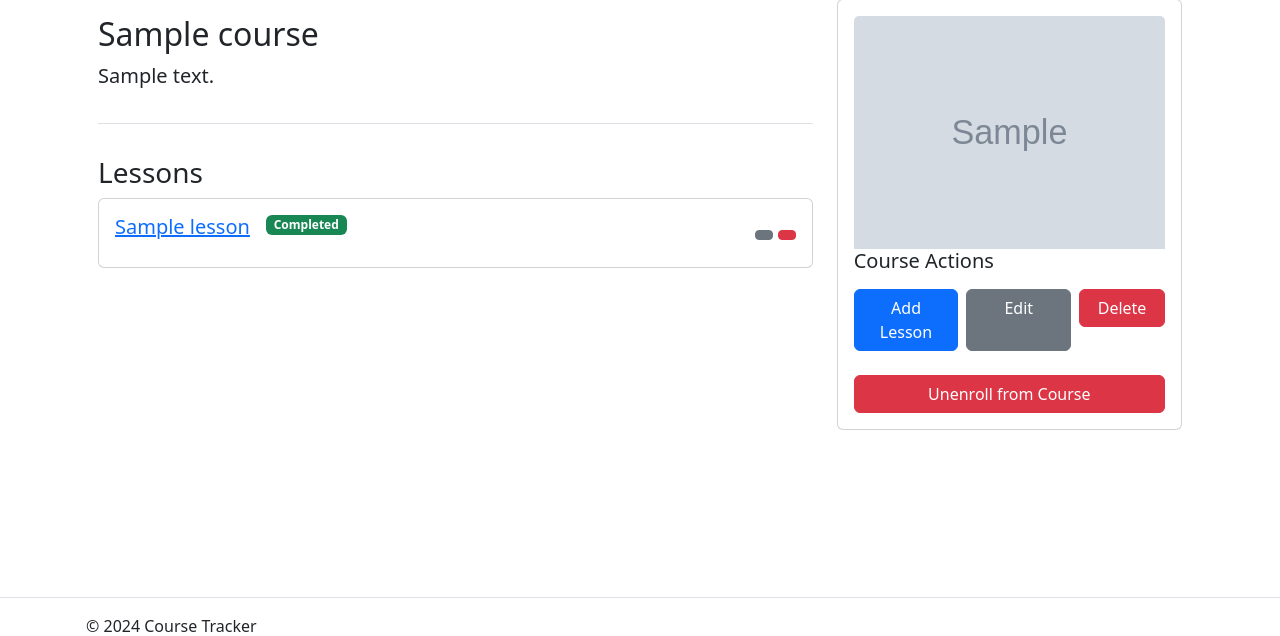
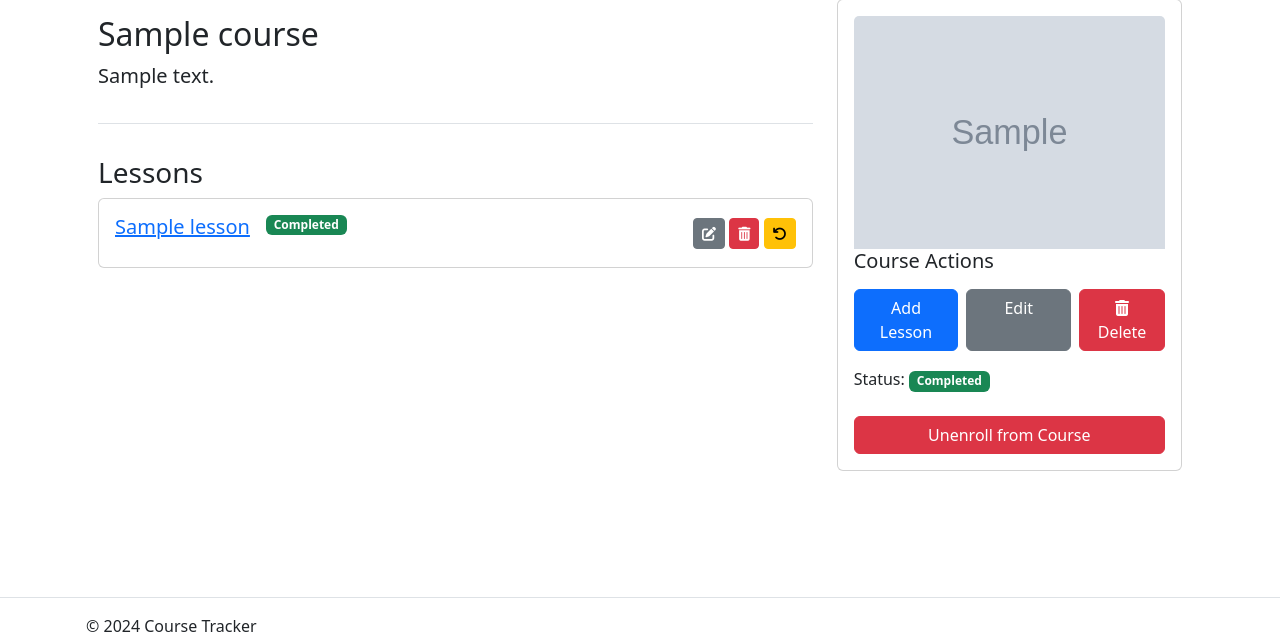
Before and after one commit to wesleybertipaglia/course-tracker, a Flask app: page /courses/1 in a window 1280 px wide. Shown: the part 130-766 px from the top of the page. Run offline with Flask 3, Linux system fonts and the light colour scheme; a user stored in the database is signed in; tables that the repository leaves empty hold one stand-in row (values such as "Sample post"); grey boxes marked "Sample" are stand-in pictures.

Commit message:
feat: add lesson completion

```diff
--- a/app.py
+++ b/app.py
@@ -12,7 +12,7 @@ login_manager = LoginManager(app)
 login_manager.login_view = 'sign_in'
 bcrypt = Bcrypt(app)
 
-from models import Course, Enrollment, Lesson, User
+from models import Completion, Course, Enrollment, Lesson, User
 from forms import CourseForm, LessonForm, SignInForm, SignUpForm
 
 with app.app_context():
@@ -68,12 +68,23 @@ def course_list():
     courses = Course.query.all()
     return render_template('course/list.html', courses=courses)
 
+def completion_lesson_status(course_id):
+    if current_user.is_authenticated:
+        lessons = Lesson.query.filter_by(course_id=course_id).all()
+        completions = {}
+        for lesson in lessons:
+            completion = Completion.query.filter_by(user_id=current_user.id, lesson_id=lesson.id).first()
+            completions[lesson.id] = (completion is not None)
+        return completions
+    return {}
+
 @app.route('/courses/<course_id>')
 def course_detail(course_id):
     course = Course.query.get_or_404(course_id)
     enrollment = Enrollment.query.filter_by(user_id=current_user.id, course_id=course.id).first()
     lessons = Lesson.query.filter_by(course_id=course_id).all()
-    return render_template('course/detail.html', course=course, lessons=lessons, enrollment=enrollment)
+    completions = completion_lesson_status(course_id)
+    return render_template('course/detail.html', course=course, lessons=lessons, enrollment=enrollment, completions=completions)
 
 @app.route('/courses/new', methods=['GET', 'POST'])
 @login_required
@@ -160,13 +171,13 @@ def complete_course(course_id):
     flash('Course marked as completed!', 'success')
     return redirect(url_for('course_detail', course_id=course.id))
 
-
 @app.route('/course/<course_id>/lesson/new', methods=['GET', 'POST'])
 @login_required
 def lesson_new(course_id):
     form = LessonForm()
     if form.validate_on_submit():
-        lesson = Lesson(title=form.title.data, description=form.description.data, video_link=form.video_link.data, course_id=course_id)
+        order = Lesson.query.filter_by(course_id=course_id).count() + 1
+        lesson = Lesson(title=form.title.data, description=form.description.data, video_link=form.video_link.data, course_id=course_id, order=order)
         db.session.add(lesson)
         db.session.commit()
         flash('Lesson added!', 'success')
@@ -181,7 +192,8 @@ def lesson_detail(lesson_id):
     if course.user_id != current_user.id and not Enrollment.query.filter_by(user_id=current_user.id, course_id=course.id).first():
         flash('You do not have access to this lesson.', 'danger')
         return redirect(url_for('course_detail', course_id=course.id))
-    return render_template('lesson/detail.html', lesson=lesson, course=course)
+    next_lesson = Lesson.query.filter_by(course_id=course.id).filter(Lesson.order > lesson.order).first()
+    return render_template('lesson/detail.html', lesson=lesson, course=course, next_lesson=next_lesson)
 
 @app.route('/lesson/<lesson_id>/edit', methods=['GET', 'POST'])
 @login_required
@@ -218,5 +230,23 @@ def lesson_delete(lesson_id):
     flash('Lesson deleted!', 'success')
     return redirect(url_for('course_detail', course_id=lesson.course_id))
 
+@app.route('/lesson/<lesson_id>/complete', methods=['POST'])
+@login_required
+def lesson_complete(lesson_id):
+    lesson = Lesson.query.get_or_404(lesson_id)
+    completion = Completion.query.filter_by(user_id=current_user.id, lesson_id=lesson.id).first()
+
+    if completion:
+        db.session.delete(completion)
+        db.session.commit()
+        flash('Lesson marked as incomplete!', 'info')
+    else:
+        completion = Completion(user_id=current_user.id, lesson_id=lesson.id, completed=True)
+        db.session.add(completion)
+        db.session.commit()
+        flash('Lesson marked as completed!', 'success')
+
+    return redirect(url_for('lesson_detail', lesson_id=lesson.id))
+
 if __name__ == '__main__':
     app.run(debug=True)
--- a/templates/base.html
+++ b/templates/base.html
@@ -5,6 +5,7 @@
     <meta name="viewport" content="width=device-width, initial-scale=1.0">
     <link href="https://cdn.jsdelivr.net/npm/bootstrap@5.3.3/dist/css/bootstrap.min.css" rel="stylesheet" integrity="sha384-QWTKZyjpPEjISv5WaRU9OFeRpok6YctnYmDr5pNlyT2bRjXh0JMhjY6hW+ALEwIH" crossorigin="anonymous">
     <script src="https://cdn.jsdelivr.net/npm/bootstrap@5.3.3/dist/js/bootstrap.bundle.min.js" integrity="sha384-YvpcrYf0tY3lHB60NNkmXc5s9fDVZLESaAA55NDzOxhy9GkcIdslK1eN7N6jIeHz" crossorigin="anonymous"></script>
+    <link rel="stylesheet" href="https://cdnjs.cloudflare.com/ajax/libs/font-awesome/6.5.2/css/all.min.css" integrity="sha512-SnH5WK+bZxgPHs44uWIX+LLJAJ9/2PkPKZ5QiAj6Ta86w+fsb2TkcmfRyVX3pBnMFcV7oQPJkl9QevSCWr3W6A==" crossorigin="anonymous" referrerpolicy="no-referrer" />
     <title>Course Tracker | {% block title %}{% endblock %}</title>
 </head>
 
--- a/templates/course/detail.html
+++ b/templates/course/detail.html
@@ -38,7 +38,20 @@
                                         </form>
                                     {% endif %}
 
-
+                                    {% if completions.get(lesson.id, False) %}
+                                        <form method="POST" action="{{ url_for('lesson_complete', lesson_id=lesson.id) }}" class="d-inline">
+                                            <input type="hidden" name="_method" value="DELETE">
+                                            <button type="submit" class="btn btn-warning btn-sm" title="Mark as Incomplete">
+                                                <i class="fas fa-undo"></i>
+                                            </button>
+                                        </form>
+                                    {% else %}
+                                        <form method="POST" action="{{ url_for('lesson_complete', lesson_id=lesson.id) }}" class="d-inline">
+                                            <button type="submit" class="btn btn-success btn-sm" title="Mark as Completed">
+                                                <i class="fas fa-check"></i>
+                                            </button>
+                                        </form>
+                                    {% endif %}
                                 </div>
                             </div>
                         </div>
@@ -66,6 +79,20 @@
 
                         <div class="mt-3 w-100">
                             {% if enrollment %}
+                                {% if completions.get(course.id, False) %}
+                                    <p>
+                                        Status: <span class="badge bg-success">Completed</span>
+                                    </p>
+                                {% else %}
+                                    <p>
+                                        Status: <span class="badge bg-warning">In Progress</span>
+                                    </p>
+
+                                    <form method="POST" action="{{ url_for('complete_course', course_id=course.id) }}">
+                                        <button type="submit" class="btn btn-success btn-block mt-2 w-100">Mark as Completed</button>
+                                    </form>
+                                {% endif %}
+
                                 <form method="POST" action="{{ url_for('unenroll', course_id=course.id) }}">
                                     <button type="submit" class="btn btn-danger btn-block mt-2 w-100">Unenroll from Course</button>
                                 </form>
```
Also changed, not shown: models.py (+9 -0 lines), templates/lesson/detail.html (+14 -0 lines).
